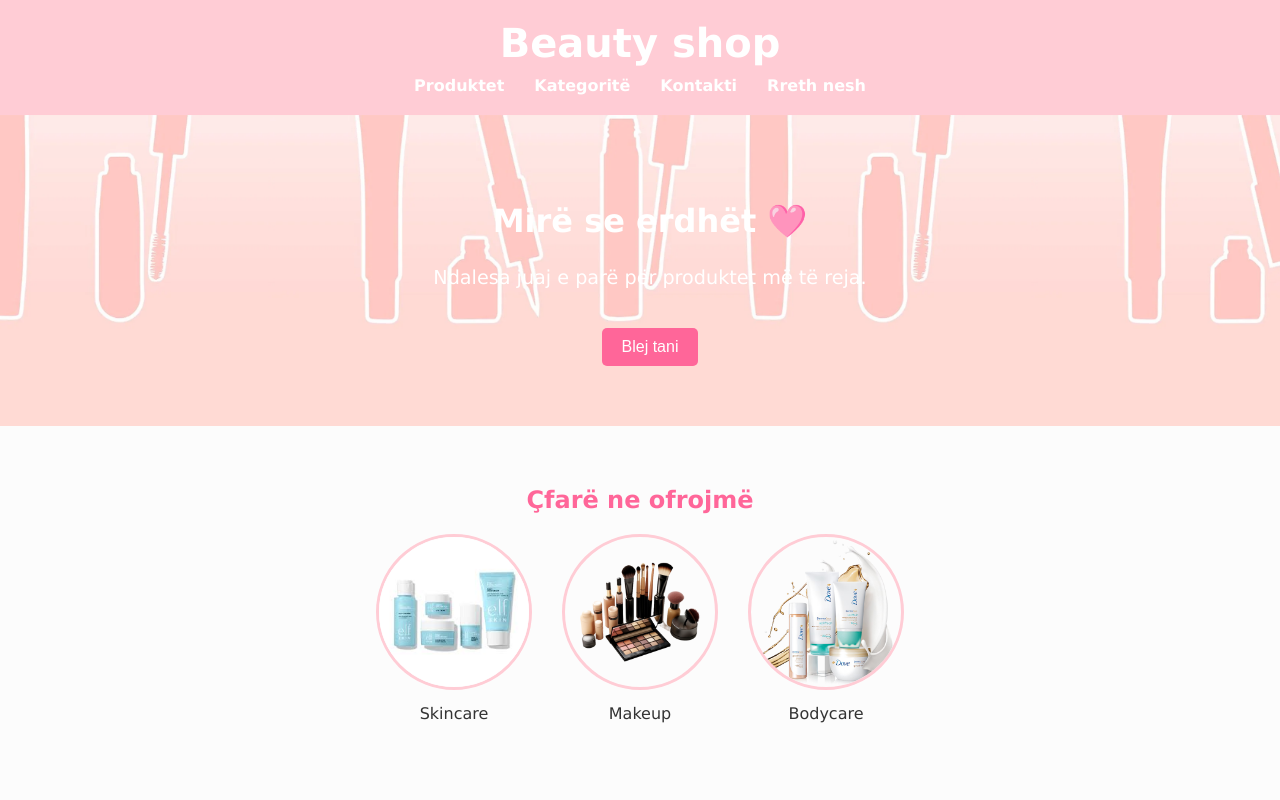
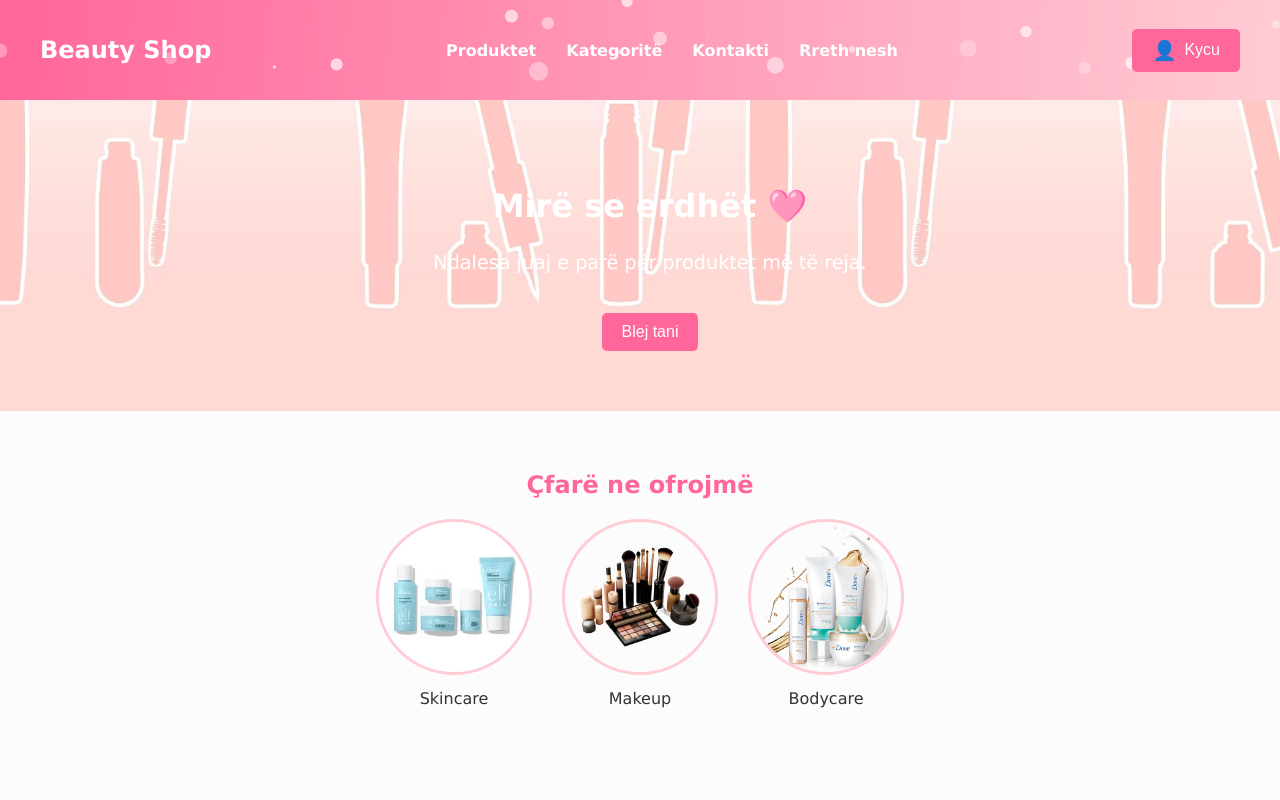
Before and after one commit to shegauka/ProgWWW_24_Gr24, a plain HTML site: page index.html in a window 1280 px wide. Shown: the top 800 px of the page. Drawn offline with Linux system fonts and the light colour scheme.

Commit message:
Elementi canvas ne header

```diff
--- a/index.html
+++ b/index.html
@@ -12,43 +12,87 @@
         color: #333;
         background-color: #fcfcfc;
       }
-
       /* Header */
       header {
-        background-color: #ffccd5;
-        padding: 20px 10px;
-        text-align: center;
         position: sticky;
         top: 0;
+        width: 100%;
         z-index: 1000;
+        height: 100px;
+        display: flex;
+        align-items: center;
+        background-color: transparent;
       }
 
-      header h1 {
+      #headerCanvas {
+        position: absolute;
+        top: 0;
+        left: 0;
+        width: 100%;
+        height: 100px;
+        z-index: -1;
+      }
+
+      .nav-container {
+        display: flex;
+        justify-content: space-between;
+        align-items: center;
+        width: 100%;
+        max-width: 1200px;
+        margin: 0 auto;
+        padding: 0 20px;
+      }
+
+      h1 {
+        font-size: 1.5rem;
+        margin: 0;
         color: #fff;
-        font-size: 2.5rem;
+      }
+
+      ul {
+        display: flex;
+        list-style: none;
+        padding: 0;
         margin: 0;
       }
 
-      nav ul {
-        display: flex;
-        justify-content: center;
-        list-style: none;
-        padding: 0;
-        margin: 10px 0 0 0;
-      }
-
-      nav ul li {
+      ul li {
         margin: 0 15px;
       }
 
-      nav ul li a {
+      ul li a {
         text-decoration: none;
         color: #fff;
         font-weight: bold;
+        font-size: 1rem;
+        transition: color 0.3s ease;
       }
 
-      nav ul li a:hover {
-        text-decoration: underline;
+      ul li a:hover {
+        color: #ffccd5;
+      }
+
+      #signupBtn {
+        display: flex;
+        align-items: center;
+        gap: 8px;
+        padding: 10px 20px;
+        font-size: 1rem;
+        color: #fff;
+        background-color: #ff6699;
+        border: none;
+        border-radius: 5px;
+        cursor: pointer;
+        transition: background-color 0.3s ease, transform 0.2s ease;
+      }
+
+      #signupBtn:hover {
+        background-color: #e60073;
+        transform: scale(1.05);
+      }
+
+      .signup-icon {
+        font-size: 1.2rem;
       }
 
       /* Hero */
@@ -251,15 +295,18 @@
   <body>
     <!-- Header -->
     <header>
-      <nav>
-        <!--TODO: me i bo me ni rresht-->
-        <h1>Beauty shop</h1>
+      <canvas id="headerCanvas"></canvas>
+      <nav class="nav-container">
+        <h1>Beauty Shop</h1>
         <ul>
           <li><a href="#products">Produktet</a></li>
           <li><a href="#categories">Kategoritë</a></li>
           <li><a href="#contact">Kontakti</a></li>
           <li><a href="#about">Rreth nesh</a></li>
         </ul>
+        <button id="signupBtn">
+          <span class="signup-icon">&#128100;</span> Kycu
+        </button>
       </nav>
     </header>
 
@@ -306,10 +353,7 @@
     <section class="products" id="products">
       <h2>Produktet më të shitura</h2>
       <div class="product-grid">
-        <div
-          class="product-card"
-          onclick="goToProductPage('Natural Glow')"
-        >
+        <div class="product-card" onclick="goToProductPage('Natural Glow')">
           <div class="image-container">
             <img src="/img/1-Natural-Glow.jpg" alt="natural-glow" />
             <button class="wishlist-btn" title="Shto në listën e dëshirave">
@@ -321,10 +365,7 @@
           <button class="add-to-cart-btn">Shto në shportë</button>
         </div>
 
-        <div
-          class="product-card"
-          onclick="goToProductPage('Golden glow')"
-        >
+        <div class="product-card" onclick="goToProductPage('Golden glow')">
           <div class="image-container">
             <img src="/img/10-Golden-Glow.jpg" alt="golden-glow" />
             <button class="wishlist-btn" title="Shto në listën e dëshirave">
@@ -336,10 +377,7 @@
           <button class="add-to-cart-btn">Shto në shportë</button>
         </div>
 
-        <div
-          class="product-card"
-          onclick="goToProductPage('Refreshing Glow')"
-        >
+        <div class="product-card" onclick="goToProductPage('Refreshing Glow')">
           <div class="image-container">
             <img src="/img/3-Refreshing-Glow.jpg" alt="3-Refreshing-Glow" />
             <button class="wishlist-btn" title="Shto në listën e dëshirave">
@@ -351,10 +389,7 @@
           <button class="add-to-cart-btn">Shto në shportë</button>
         </div>
 
-        <div
-          class="product-card"
-          onclick="goToProductPage('Dewy Glow')"
-        >
+        <div class="product-card" onclick="goToProductPage('Dewy Glow')">
           <div class="image-container">
             <img src="/img/4-Dewy-Glow.jpg" alt="4-Dewy-Glow" />
             <button class="wishlist-btn" title="Shto në listën e dëshirave">
@@ -371,10 +406,7 @@
     <section class="products" id="skincare">
       <h2>Skincare</h2>
       <div class="product-grid">
-        <div
-          class="product-card"
-          onclick="goToProductPage('Natural Glow')"
-        >
+        <div class="product-card" onclick="goToProductPage('Natural Glow')">
           <div class="image-container">
             <img src="/img/1-Natural-Glow.jpg" alt="natural-glow" />
             <button class="wishlist-btn" title="Shto në listën e dëshirave">
@@ -386,10 +418,7 @@
           <button class="add-to-cart-btn">Shto në shportë</button>
         </div>
 
-        <div
-          class="product-card"
-          onclick="goToProductPage('Golden glow')"
-        >
+        <div class="product-card" onclick="goToProductPage('Golden glow')">
           <div class="image-container">
             <img src="/img/10-Golden-Glow.jpg" alt="golden-glow" />
             <button class="wishlist-btn" title="Shto në listën e dëshirave">
@@ -401,10 +430,7 @@
           <button class="add-to-cart-btn">Shto në shportë</button>
         </div>
 
-        <div
-          class="product-card"
-          onclick="goToProductPage('Refreshing Glow')"
-        >
+        <div class="product-card" onclick="goToProductPage('Refreshing Glow')">
           <div class="image-container">
             <img src="/img/3-Refreshing-Glow.jpg" alt="3-Refreshing-Glow" />
             <button class="wishlist-btn" title="Shto në listën e dëshirave">
@@ -416,10 +442,7 @@
           <button class="add-to-cart-btn">Shto në shportë</button>
         </div>
 
-        <div
-          class="product-card"
-          onclick="goToProductPage('Dewy Glow')"
-        >
+        <div class="product-card" onclick="goToProductPage('Dewy Glow')">
           <div class="image-container">
             <img src="/img/4-Dewy-Glow.jpg" alt="4-Dewy-Glow" />
             <button class="wishlist-btn" title="Shto në listën e dëshirave">
@@ -437,10 +460,7 @@
     <section class="products" id="makeup">
       <h2>Makeup</h2>
       <div class="product-grid">
-        <div
-          class="product-card"
-          onclick="goToProductPage('Natural Glow')"
-        >
+        <div class="product-card" onclick="goToProductPage('Natural Glow')">
           <div class="image-container">
             <img src="/img/1-Natural-Glow.jpg" alt="natural-glow" />
             <button class="wishlist-btn" title="Shto në listën e dëshirave">
@@ -452,10 +472,7 @@
           <button class="add-to-cart-btn">Shto në shportë</button>
         </div>
 
-        <div
-          class="product-card"
-          onclick="goToProductPage('Golden glow')"
-        >
+        <div class="product-card" onclick="goToProductPage('Golden glow')">
           <div class="image-container">
             <img src="/img/10-Golden-Glow.jpg" alt="golden-glow" />
             <button class="wishlist-btn" title="Shto në listën e dëshirave">
@@ -467,10 +484,7 @@
           <button class="add-to-cart-btn">Shto në shportë</button>
         </div>
 
-        <div
-          class="product-card"
-          onclick="goToProductPage('Refreshing Glow')"
-        >
+        <div class="product-card" onclick="goToProductPage('Refreshing Glow')">
           <div class="image-container">
             <img src="/img/3-Refreshing-Glow.jpg" alt="3-Refreshing-Glow" />
             <button class="wishlist-btn" title="Shto në listën e dëshirave">
@@ -482,10 +496,7 @@
           <button class="add-to-cart-btn">Shto në shportë</button>
         </div>
 
-        <div
-          class="product-card"
-          onclick="goToProductPage('Dewy Glow')"
-        >
+        <div class="product-card" onclick="goToProductPage('Dewy Glow')">
           <div class="image-container">
             <img src="/img/4-Dewy-Glow.jpg" alt="4-Dewy-Glow" />
             <button class="wishlist-btn" title="Shto në listën e dëshirave">
@@ -503,10 +514,7 @@
     <section class="products" id="bodycare">
       <h2>Bodycare</h2>
       <div class="product-grid">
-        <div
-          class="product-card"
-          onclick="goToProductPage('Natural Glow')"
-        >
+        <div class="product-card" onclick="goToProductPage('Natural Glow')">
           <div class="image-container">
             <img src="/img/1-Natural-Glow.jpg" alt="natural-glow" />
             <button class="wishlist-btn" title="Shto në listën e dëshirave">
@@ -518,10 +526,7 @@
           <button class="add-to-cart-btn">Shto në shportë</button>
         </div>
 
-        <div
-          class="product-card"
-          onclick="goToProductPage('Golden glow')"
-        >
+        <div class="product-card" onclick="goToProductPage('Golden glow')">
           <div class="image-container">
             <img src="/img/10-Golden-Glow.jpg" alt="golden-glow" />
             <button class="wishlist-btn" title="Shto në listën e dëshirave">
@@ -533,10 +538,7 @@
           <button class="add-to-cart-btn">Shto në shportë</button>
         </div>
 
-        <div
-          class="product-card"
-          onclick="goToProductPage('Refreshing Glow')"
-        >
+        <div class="product-card" onclick="goToProductPage('Refreshing Glow')">
           <div class="image-container">
             <img src="/img/3-Refreshing-Glow.jpg" alt="3-Refreshing-Glow" />
             <button class="wishlist-btn" title="Shto në listën e dëshirave">
@@ -548,10 +550,7 @@
           <button class="add-to-cart-btn">Shto në shportë</button>
         </div>
 
-        <div
-          class="product-card"
-          onclick="goToProductPage('Dewy Glow')"
-        >
+        <div class="product-card" onclick="goToProductPage('Dewy Glow')">
           <div class="image-container">
             <img src="/img/4-Dewy-Glow.jpg" alt="4-Dewy-Glow" />
             <button class="wishlist-btn" title="Shto në listën e dëshirave">
@@ -587,6 +586,45 @@
     function goToProductPage(product) {
       window.location.href = `/product-page.html?product=${product}`;
     }
+
+    //canvas elementi per header
+    const canvas = document.getElementById("headerCanvas");
+    const ctx = canvas.getContext("2d");
+
+    function resizeCanvas() {
+      canvas.width = window.innerWidth;
+      canvas.height = 100;
+      drawCanvas();
+    }
+
+    function drawCanvas() {
+      const gradient = ctx.createLinearGradient(
+        0,
+        0,
+        canvas.width,
+        canvas.height
+      );
+      gradient.addColorStop(0, "#ff6699");
+      gradient.addColorStop(1, "#ffccd5");
+
+      ctx.fillStyle = gradient;
+      ctx.fillRect(0, 0, canvas.width, canvas.height);
+
+      for (let i = 0; i < 20; i++) {
+        ctx.beginPath();
+        ctx.arc(
+          Math.random() * canvas.width,
+          Math.random() * canvas.height,
+          Math.random() * 10,
+          0,
+          Math.PI * 2
+        );
+        ctx.fillStyle = `rgba(255, 255, 255, ${Math.random() * 0.5 + 0.2})`;
+        ctx.fill();
+      }
+    }
+
+    window.addEventListener("resize", resizeCanvas);
+    resizeCanvas();
   </script>
-
 </html>
```
